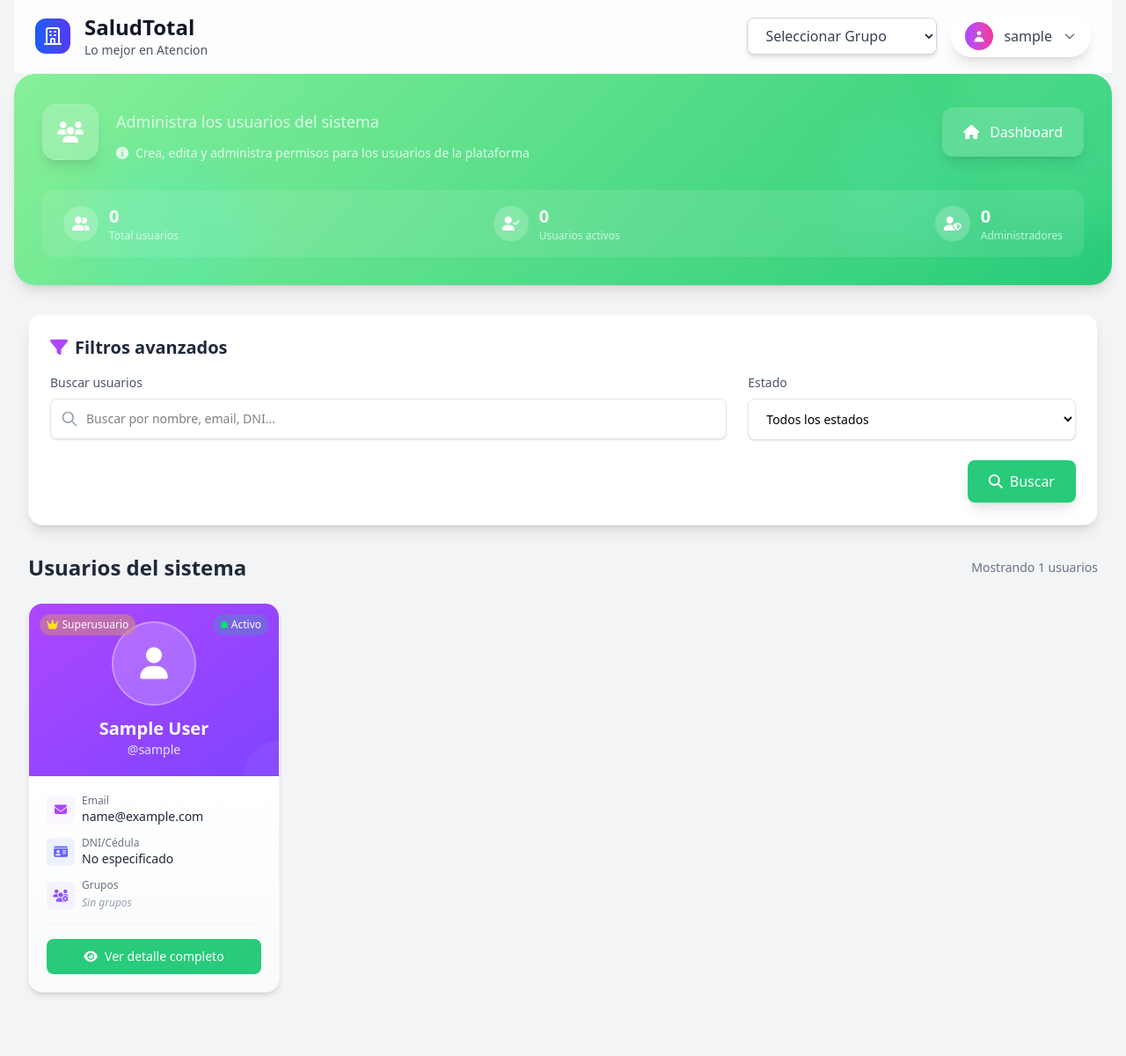
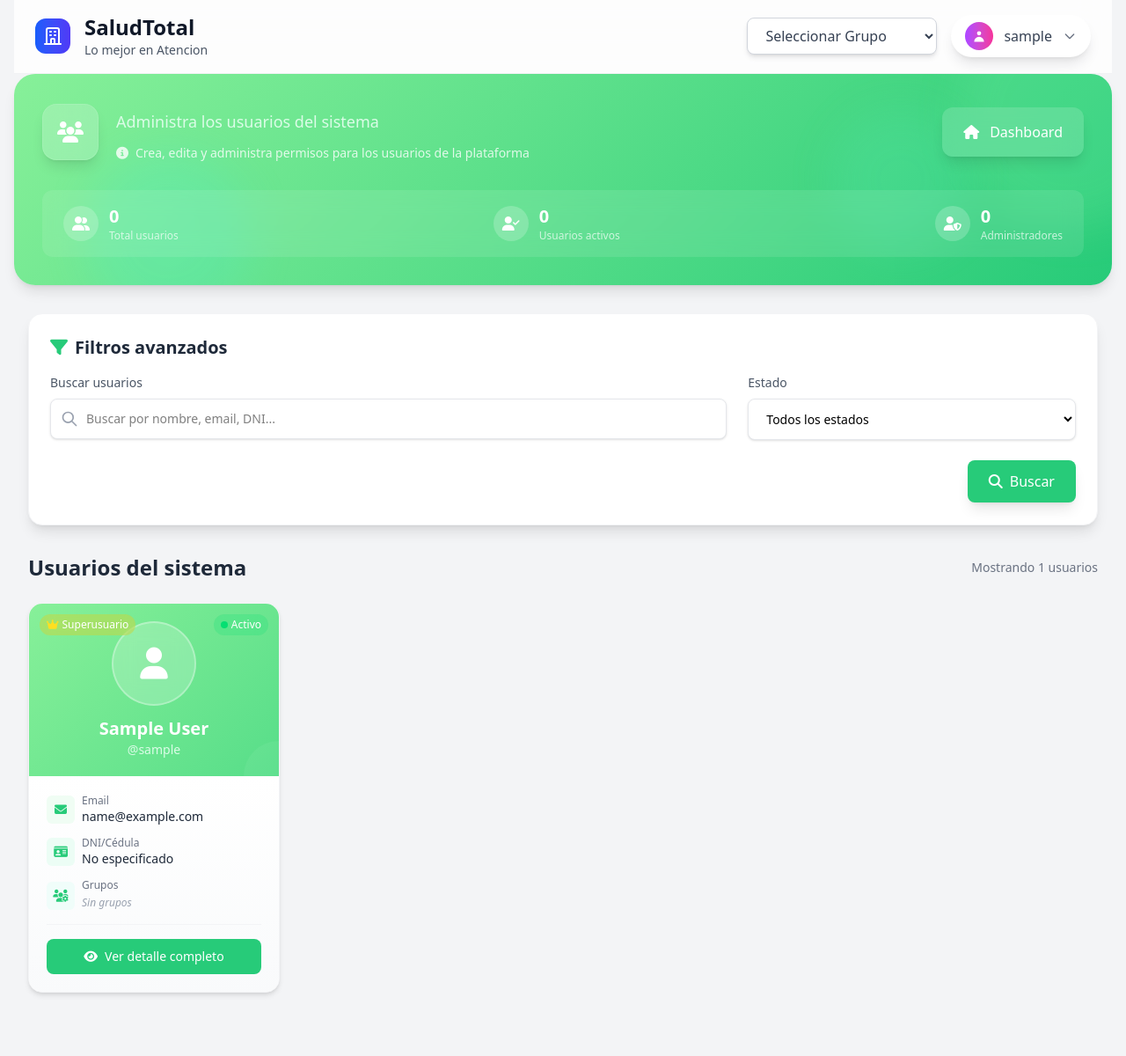
Before and after one commit to JohnPeralta7/PROYECTO_MEDICO, a Django app: template templates/security/users/list.html in a window 1280 px wide. Shown: the part 33-1233 px from the top of the page at 88% size. Run offline with Django 5.2, Linux system fonts and the light colour scheme; the template is opened without the code that fills it: values that come from a table or form of the project are taken from there, others are empty; the visitor is signed in with stand-in values (Sample User, id 1); data comes from the database, SQL or seed files in the repository; style sheets or scripts are compiled from the project's sources; some libraries are stand-ins or nearby versions.

Commit message:
colores tarjetas

```diff
--- a/templates/security/users/list.html
+++ b/templates/security/users/list.html
@@ -90,7 +90,7 @@
         <div class="bg-white rounded-2xl shadow-lg overflow-hidden border border-gray-100 mb-8">
             <div class="p-6">
                 <h2 class="text-xl font-bold text-gray-800 mb-4 flex items-center">
-                    <i class="fas fa-filter text-purple-500 mr-2"></i>
+                    <i class="fas fa-filter text-esmerald-perso mr-2"></i>
                     Filtros avanzados
                 </h2>
 
@@ -105,7 +105,7 @@
                                 </svg>
                             </div>
                             <input type="text" name="q" id="table-search" value="{{ request.GET.q }}"
-                                class="block w-full pl-10 pr-4 py-3 border border-gray-200 rounded-lg bg-white focus:ring-2 focus:ring-purple-500 focus:border-purple-500 text-sm shadow-sm"
+                                class="block w-full pl-10 pr-4 py-3 border border-gray-200 rounded-lg bg-white focus:ring-2 focus:ring-esmerald-perso focus:border-esmerald-perso text-sm shadow-sm"
                                 placeholder="Buscar por nombre, email, DNI...">
                         </div>
                     </div>
@@ -113,7 +113,7 @@
                     <!-- Filtro por estado (activo/inactivo) -->
                     <div>
                         <label for="status-filter" class="block text-sm font-medium text-gray-600 mb-2">Estado</label>
-                        <select id="status-filter" name="status" class="block w-full py-3 px-4 border border-gray-200 rounded-lg bg-white focus:ring-2 focus:ring-purple-500 focus:border-purple-500 text-sm shadow-sm">
+                        <select id="status-filter" name="status" class="block w-full py-3 px-4 border border-gray-200 rounded-lg bg-white focus:ring-2 focus:ring-esmerald-perso focus:border-esmerald-perso text-sm shadow-sm">
                             <option value="">Todos los estados</option>
                             <option value="active" {% if request.GET.status == 'active' %}selected{% endif %}>Activos</option>
                             <option value="inactive" {% if request.GET.status == 'inactive' %}selected{% endif %}>Inactivos</option>
@@ -156,7 +156,7 @@
                 {% for item in users %}
                 <div class="user-card bg-white rounded-2xl overflow-hidden shadow-md hover:shadow-xl transition-all duration-300 flex flex-col border border-gray-100 group relative">
                     <!-- Cabecera con degradado personalizado -->
-                    <div class="bg-gradient-to-br from-purple-500 to-indigo-600 p-5 relative group-hover:from-purple-600 group-hover:to-indigo-700 transition-all duration-500">
+                    <div class="header-gradient p-5 relative transition-all duration-500">
                         <!-- Información del usuario -->
                         <div class="flex items-center justify-center mb-3">
                             <!-- Avatar/Imagen -->
@@ -172,7 +172,7 @@
                         <!-- Nombre y username -->
                         <div class="text-center text-white">
                             <h3 class="font-bold text-xl group-hover:scale-105 transform origin-center transition-all duration-300">{{ item.first_name }} {{ item.last_name }}</h3>
-                            <p class="text-indigo-100 text-sm">@{{ item.username }}</p>
+                            <p class="text-green-100 text-sm">@{{ item.username }}</p>
                         </div>
 
                         <!-- Estado del usuario -->
@@ -217,8 +217,8 @@
                         <div class="space-y-3">
                             <!-- Email -->
                             <div class="flex items-center">
-                                <div class="w-8 h-8 rounded-md bg-purple-50 flex items-center justify-center mr-2">
-                                    <i class="fas fa-envelope text-purple-500 text-sm"></i>
+                                <div class="w-8 h-8 rounded-md bg-green-50 flex items-center justify-center mr-2">
+                                    <i class="fas fa-envelope text-esmerald-perso text-sm"></i>
                                 </div>
                                 <div class="overflow-hidden">
                                     <p class="text-xs text-gray-500">Email</p>
@@ -228,8 +228,8 @@
 
                             <!-- DNI/Cédula -->
                             <div class="flex items-center">
-                                <div class="w-8 h-8 rounded-md bg-indigo-50 flex items-center justify-center mr-2">
-                                    <i class="fas fa-id-card text-indigo-500 text-sm"></i>
+                                <div class="w-8 h-8 rounded-md bg-emerald-50 flex items-center justify-center mr-2">
+                                    <i class="fas fa-id-card text-esmerald-perso text-sm"></i>
                                 </div>
                                 <div>
                                     <p class="text-xs text-gray-500">DNI/Cédula</p>
@@ -239,14 +239,14 @@
 
                             <!-- Grupos -->
                             <div class="flex items-start">
-                                <div class="w-8 h-8 rounded-md bg-violet-50 flex items-center justify-center mr-2 mt-1">
-                                    <i class="fas fa-users-cog text-violet-500 text-sm"></i>
+                                <div class="w-8 h-8 rounded-md bg-teal-50 flex items-center justify-center mr-2 mt-1">
+                                    <i class="fas fa-users-cog text-esmerald-perso text-sm"></i>
                                 </div>
                                 <div>
                                     <p class="text-xs text-gray-500">Grupos</p>
                                     <div class="flex flex-wrap gap-1 mt-1">
                                         {% for group in item.groups.all|slice:":2" %}
-                                            <span class="bg-violet-100 text-violet-800 text-xs px-2 py-0.5 rounded-md">
+                                            <span class="bg-green-100 text-green-800 text-xs px-2 py-0.5 rounded-md">
                                                 {{ group.name }}
                                             </span>
                                         {% empty %}
@@ -572,15 +572,16 @@
             }
         }
 
-        /* Efecto hover para el degradado */
-        .user-card .bg-gradient-to-br {
+        /* Efecto hover para el degradado de las tarjetas */
+        .user-card .header-gradient {
             background-size: 200% 200%;
             background-position: 0% 0%;
             transition: background-position 0.8s ease, transform 0.3s ease;
         }
 
-        .user-card:hover .bg-gradient-to-br {
+        .user-card:hover .header-gradient {
             background-position: 100% 100%;
+            background: linear-gradient(135deg, #27cb79 0%, #10b981 100%);
         }
 
         /* Animación para el estado vacío */
@@ -634,7 +635,7 @@
             const h3Element = userCard.querySelector('h3');
             const userName = h3Element ? h3Element.textContent.trim() : 'Usuario desconocido';
 
-            const usernameElement = userCard.querySelector('.text-indigo-100');
+            const usernameElement = userCard.querySelector('.text-green-100');
             const userUsername = usernameElement ? usernameElement.textContent.replace('@', '').trim() : 'username';
 
             // Buscar email de forma más segura
@@ -766,7 +767,7 @@
             // Obtener grupos del usuario
             const groupsContainer = document.getElementById('modalGroups');
             if (groupsContainer) {
-                const groupElements = userCard.querySelectorAll('.bg-violet-100');
+                const groupElements = userCard.querySelectorAll('.bg-green-100');
                 groupsContainer.innerHTML = '';
 
                 if (groupElements.length > 0) {
@@ -774,16 +775,16 @@
                         const groupName = group.textContent.trim();
                         if (!groupName.startsWith('+')) {
                             groupsContainer.innerHTML += `
-                                <div class="bg-purple-50 text-purple-800 px-3 py-1 rounded-lg flex items-center text-sm">
-                                    <i class="fas fa-users text-purple-500 mr-2"></i>
+                                <div class="bg-green-50 text-green-800 px-3 py-1 rounded-lg flex items-center text-sm">
+                                    <i class="fas fa-users text-green-600 mr-2"></i>
                                     <span>${groupName}</span>
                                 </div>
                             `;
 
                             if (badgesContainer) {
                                 badgesContainer.innerHTML += `
-                                    <div class="bg-purple-500/20 backdrop-blur-sm text-white px-3 py-1 rounded-lg text-sm flex items-center">
-                                        <i class="fas fa-users text-purple-300 mr-2"></i>
+                                    <div class="bg-green-500/20 backdrop-blur-sm text-white px-3 py-1 rounded-lg text-sm flex items-center">
+                                        <i class="fas fa-users text-green-300 mr-2"></i>
                                         <span>${groupName}</span>
                                     </div>
                                 `;
@@ -938,11 +939,11 @@
         // Agregar efecto de hover avanzado a las tarjetas
         cards.forEach(card => {
             card.addEventListener('mouseenter', function() {
-                this.classList.add('shadow-xl', 'border-purple-100');
+                this.classList.add('shadow-xl', 'border-green-100');
             });
 
             card.addEventListener('mouseleave', function() {
-                this.classList.remove('shadow-xl', 'border-purple-100');
+                this.classList.remove('shadow-xl', 'border-green-100');
             });
         });
 
```
